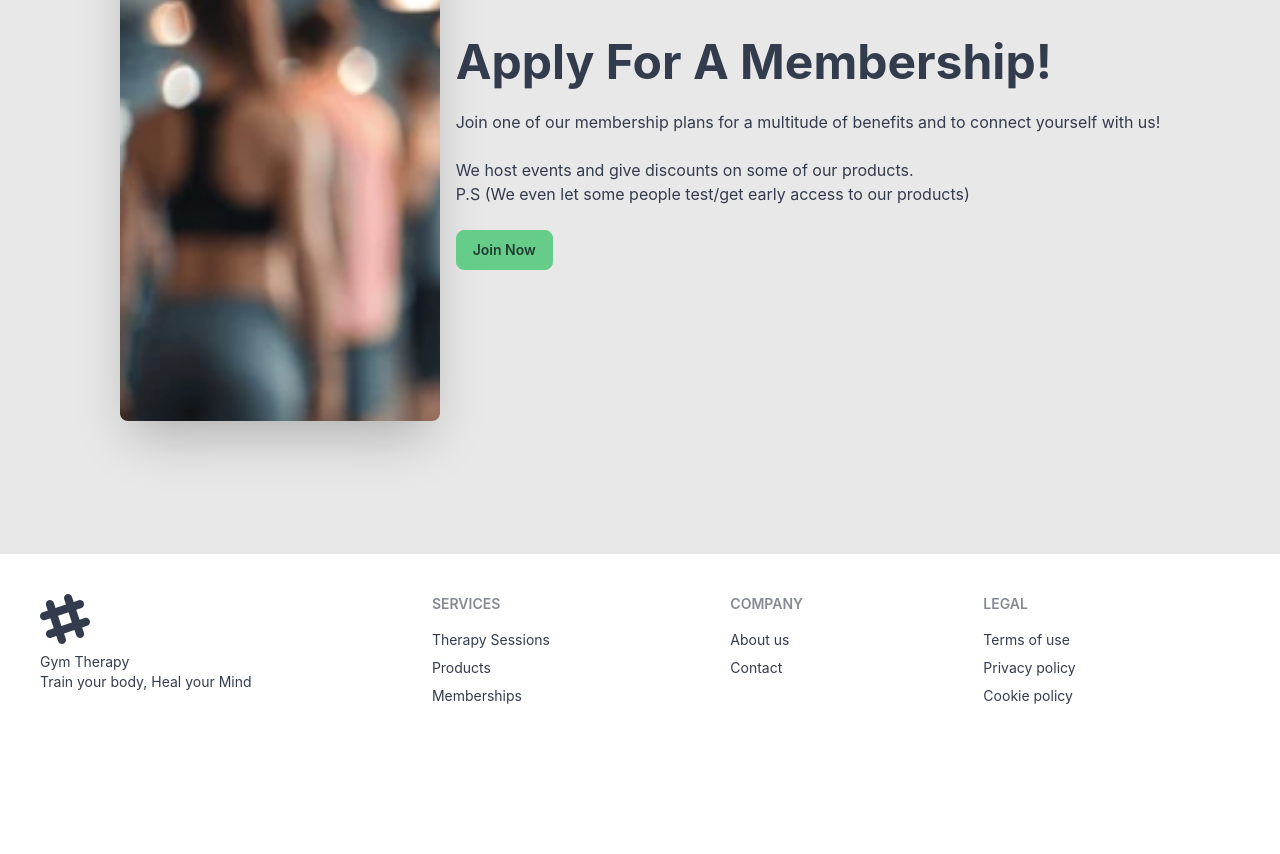
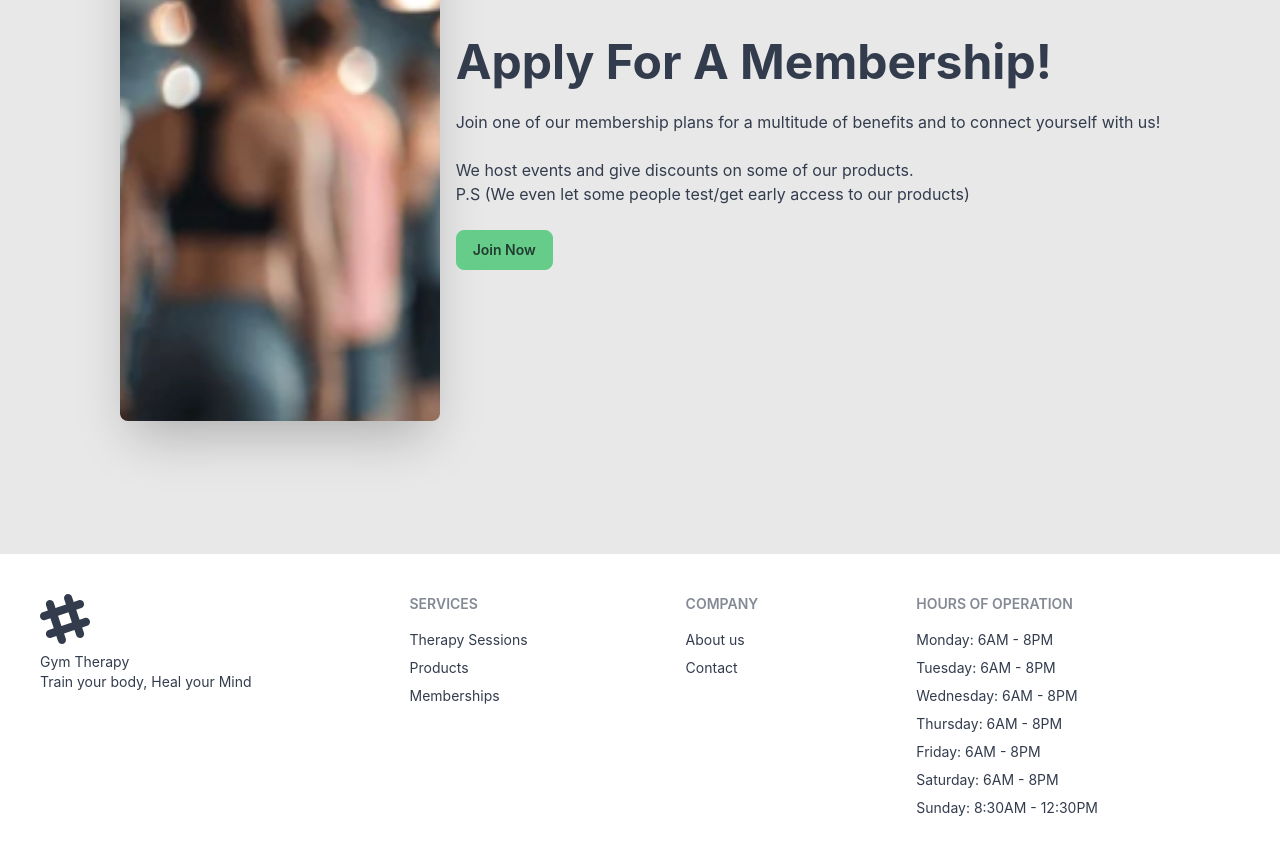
Before and after one commit to Brooklyn-STEAM/gym-therapy, a website built with Vite: page src/pages/index.html in a window 1280 px wide. Shown: the part 1110-1964 px from the top of the page. Before the commit the page ends 1856 px from the top, so only its background shows below. Built offline with nearby package versions, Linux system fonts and the light colour scheme.

Commit message:
footer addition (#48)
Co-authored-by: Jimmy Rosario <jrosariocarrasco@brooklynsteamcenter.org>

```diff
--- a/src/pages/index.html
+++ b/src/pages/index.html
@@ -132,10 +132,28 @@
       <a class="link link-hover" href="Contacts.html">Contact</a>
     </nav>
     <nav>
-      <h6 class="footer-title">Legal</h6>
-      <a class="link link-hover">Terms of use</a>
-      <a class="link link-hover">Privacy policy</a>
-      <a class="link link-hover">Cookie policy</a>
+      <h6 class="footer-title">Hours Of Operation</h6>
+      <a>Monday:       6AM - 8PM
+      </a>
+      <a>Tuesday:      6AM - 8PM
+
+      </a>
+      <a>Wednesday:    6AM - 8PM
+
+      </a>
+      <a>Thursday:     6AM - 8PM
+
+      </a>
+      <a>Friday:       6AM - 8PM
+
+      </a>
+      <a>Saturday:     6AM - 8PM
+
+      </a>
+      <a>Sunday:       8:30AM - 12:30PM
+
+      </a>
+
     </nav>
   </footer>
 </body>
--- a/src/pages/meeting.html
+++ b/src/pages/meeting.html
@@ -98,7 +98,7 @@
         <input
           type="text"
           required
-          placeholder="FUll Name "
+          placeholder="Full Name "
           pattern="[A-Za-z][A-Za-z0-9\-]*"
           minlength="3"
           maxlength="30"
@@ -179,7 +179,7 @@
         <input
           type="text"
           required
-          placeholder="FUll Name "
+          placeholder="Full Name "
           pattern="[A-Za-z][A-Za-z0-9\-]*"
           minlength="3"
           maxlength="30"
```
